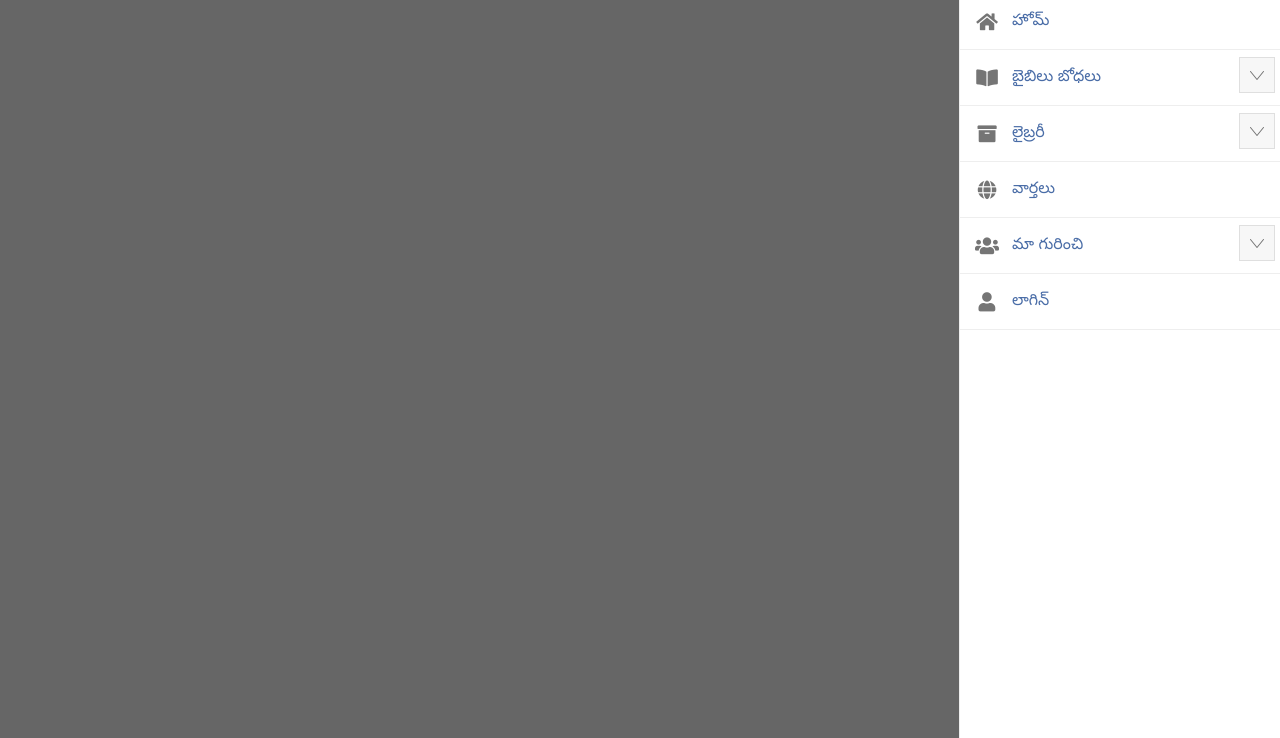
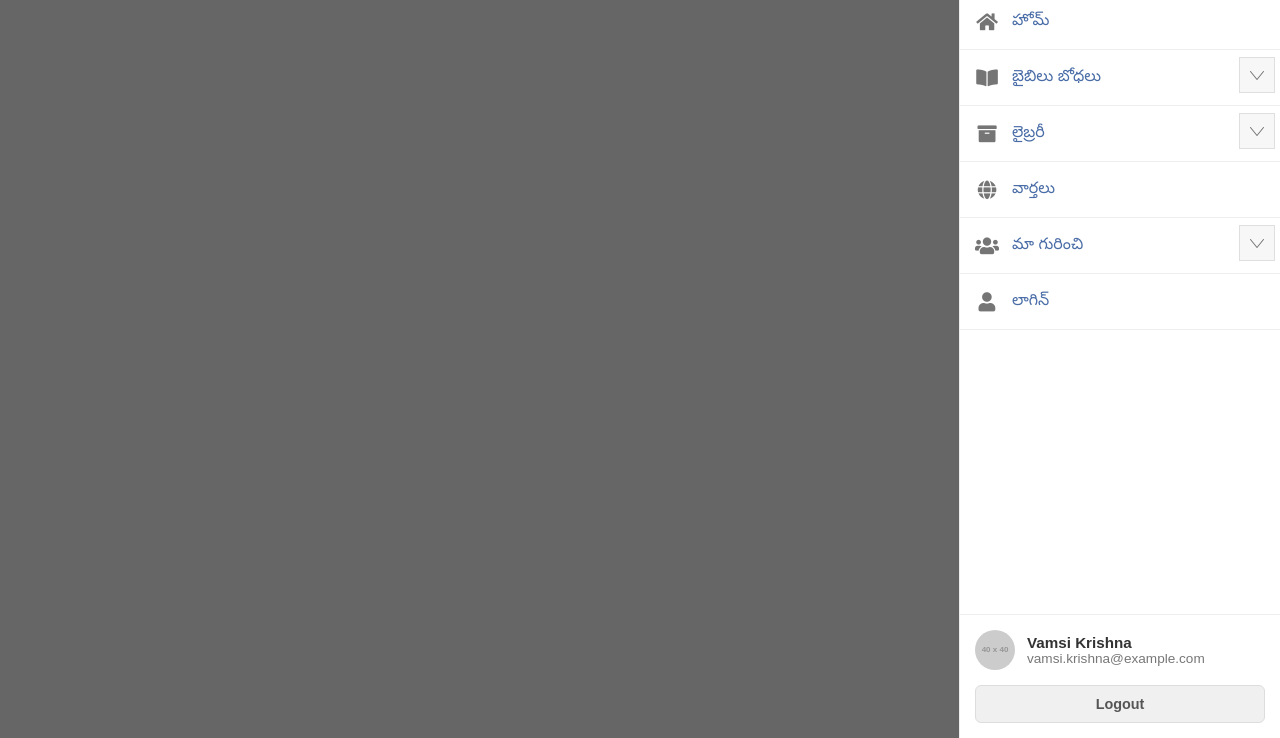
Before and after one commit to hasrshajw/WIXO, a website: page jw.html in a window 1280 px wide. Both pictures are taken after a click on the element 1253 px from the left and 28 px from the top of the page. Shown: the part 62-800 px from the top of the page. Drawn offline with Linux system fonts and the light colour scheme; placeholder pictures from the web are drawn by us.

Commit message:
Update jw.html

```diff
--- a/jw.html
+++ b/jw.html
@@ -85,19 +85,9 @@
             color: var(--text-light);
         }
 
-        /* Logic to switch between hamburger and X icon */
-        .header-icons .close-icon {
-            display: none;
-        }
-
-        body.menu-open .header-icons .hamburger-icon {
-            display: none;
-        }
-
-        body.menu-open .header-icons .close-icon {
-            display: block;
-        }
-
+        .header-icons .close-icon { display: none; }
+        body.menu-open .header-icons .hamburger-icon { display: none; }
+        body.menu-open .header-icons .close-icon { display: block; }
 
         /* --- Slide-Out Menu --- */
         .menu-overlay {
@@ -196,7 +186,6 @@
             transition: transform 0.3s ease-in-out;
         }
 
-        /* --- Submenu Styles --- */
         .submenu {
             list-style: none;
             padding: 0;
@@ -223,6 +212,56 @@
             height: 50px;
             padding: 12px 5px 12px 52px;
             background-color: var(--submenu-bg);
+        }
+
+        /* --- Profile Section --- */
+        .profile-section {
+            padding: 15px;
+            border-top: 1px solid var(--menu-new-border);
+            flex-shrink: 0; /* Prevents this section from shrinking */
+        }
+
+        .profile-info {
+            display: flex;
+            align-items: center;
+            margin-bottom: 15px;
+        }
+
+        .profile-image {
+            width: 40px;
+            height: 40px;
+            border-radius: 50%;
+            margin-right: 12px;
+            object-fit: cover;
+        }
+
+        .profile-name {
+            font-weight: bold;
+            font-size: 0.95rem;
+            color: #333;
+        }
+
+        .profile-email {
+            font-size: 0.85rem;
+            color: #777;
+        }
+
+        .logout-button {
+            width: 100%;
+            padding: 10px;
+            font-weight: bold;
+            font-size: 0.9rem;
+            color: #555;
+            background-color: #f0f0f0;
+            border: 1px solid #ddd;
+            border-radius: 6px;
+            cursor: pointer;
+            text-align: center;
+            transition: background-color 0.2s;
+        }
+
+        .logout-button:hover {
+            background-color: #e0e0e0;
         }
 
     </style>
@@ -274,6 +313,16 @@
             </li>
             <li><a href="#"><i class="fas fa-user menu-icon"></i><span>లాగిన్‌</span></a></li>
         </ul>
+        <div class="profile-section">
+            <div class="profile-info">
+                 <img class="profile-image" src="https://placehold.co/40x40" alt="Profile">
+                 <div class="profile-text">
+                     <div class="profile-name">Vamsi Krishna</div>
+                     <div class="profile-email">vamsi.krishna@example.com</div>
+                 </div>
+            </div>
+            <button class="logout-button">Logout</button>
+        </div>
     </div>
 
     <script>
```
